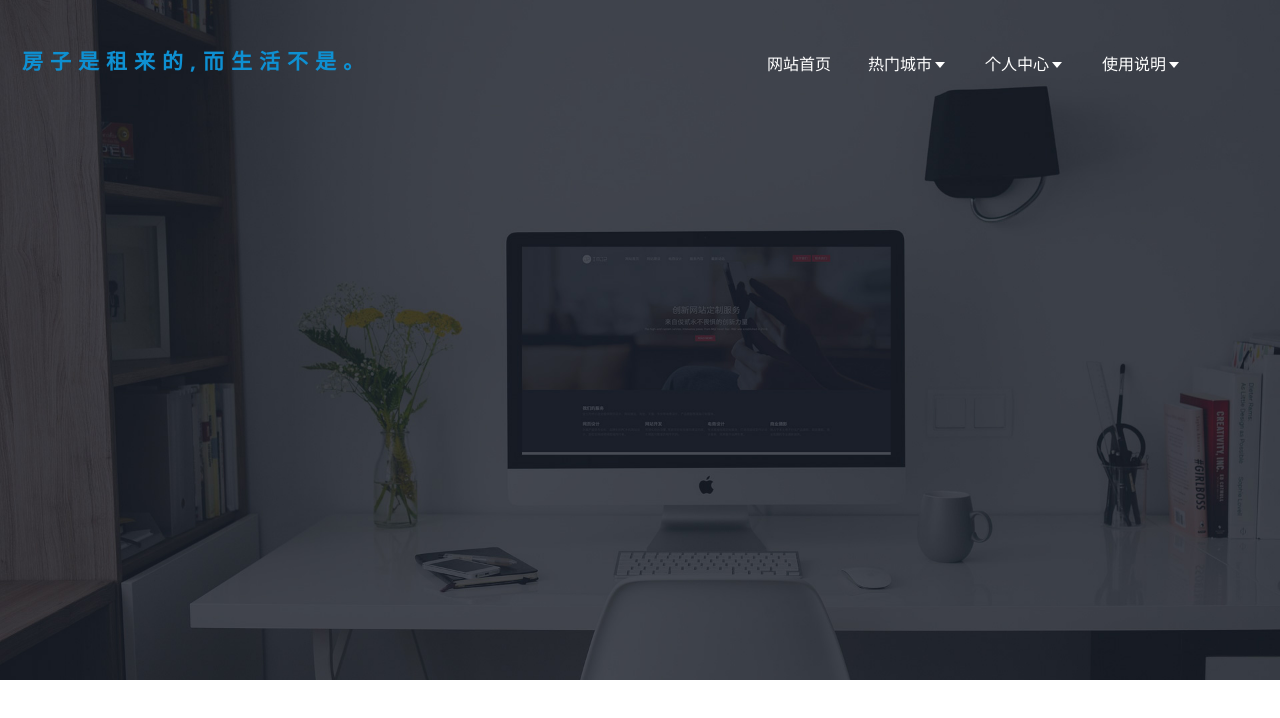
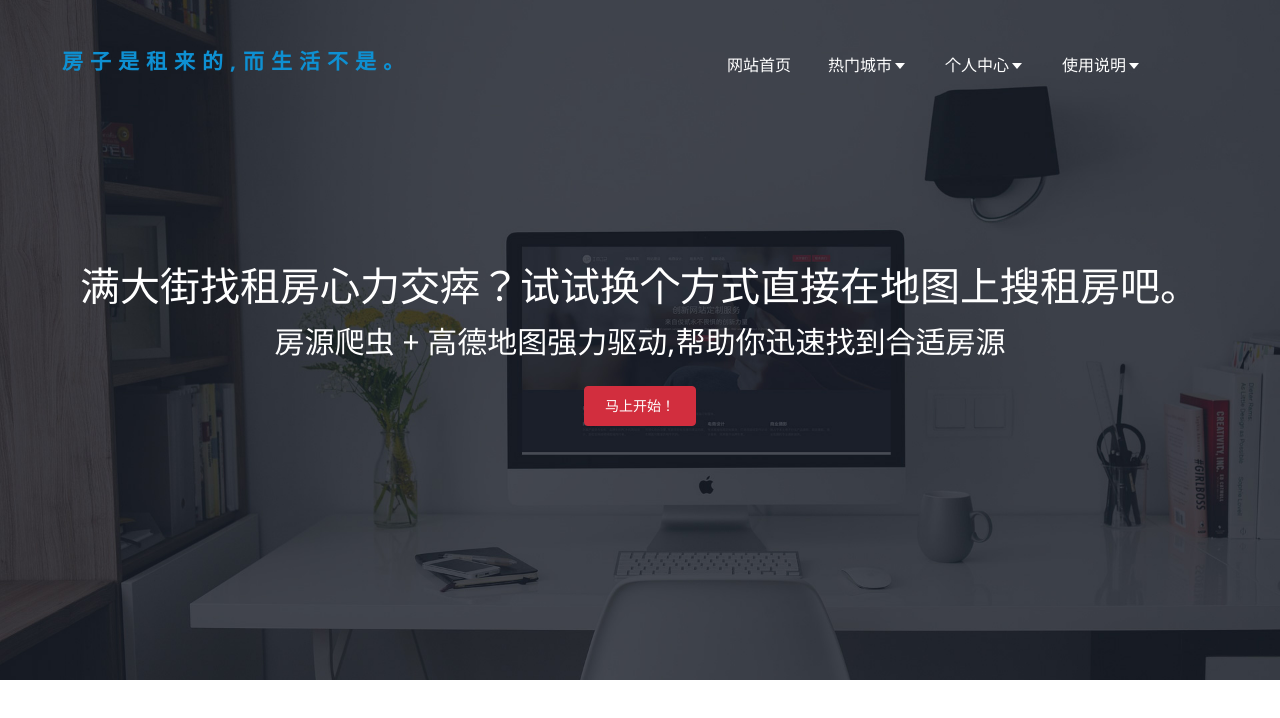
Before and after one commit to liguobao/house, a Vue app: page / in a window 1280 px wide. Shown: the top 718 px of the page. Built offline with nearby package versions, Linux system fonts and the light colour scheme.

Commit message:
feat:banner部分

```diff
--- a/src/App.vue
+++ b/src/App.vue
@@ -16,6 +16,7 @@
   }
   body{
     font-weight: 400;
+    line-height: 1.6;
     font-family: "Segoe UI","Lucida Grande",Helvetica,Arial,"Microsoft YaHei",FreeSans,Arimo,"Droid Sans","wenquanyi micro hei","Hiragino Sans GB","Hiragino Sans GB W3",FontAwesome,sans-serif;
   }
 </style>
--- a/src/components/header.vue
+++ b/src/components/header.vue
@@ -92,6 +92,10 @@
     font-size: 21px;
     font-weight: 600;
     letter-spacing: 7px;
+    transition: all 0.5s;
+    &:hover{
+      color: #095f8a;
+    }
   }
   a {
     text-decoration: none;
--- a/src/views/Home.vue
+++ b/src/views/Home.vue
@@ -2,7 +2,9 @@
   <div class="home">
     <Header class="header"></Header>
     <div class="banner">
-
+      <h2 class="slogan">满大街找租房心力交瘁？试试换个方式直接在地图上搜租房吧。</h2>
+      <p class="sub-slogan">房源爬虫 + 高德地图强力驱动,帮助你迅速找到合适房源</p>
+      <el-button type="danger" class="start">马上开始！</el-button>
     </div>
   </div>
 </template>
@@ -14,15 +16,40 @@
   .header{
     position: absolute;
     top: 45px;
-    left: 0;
+    left: 50%;
     padding: 0 22px;
-    width: 100%;
+    width: 1200px;
+    transform: translateX(-50%);
   }
   .banner{
     background: url("./../images/banner1.jpg") no-repeat;
     background-position: center;
     background-size: cover;
     height: 680px;
+    display: flex;
+    align-items: center;
+    flex-direction: column;
+    justify-content: center;
+    color: #fff;
+    font-weight: 400;
+    .slogan{
+      font-size: 40px;
+      font-weight: inherit;
+    }
+    .sub-slogan{
+      font-weight: inherit;
+      font-size: 30px;
+    }
+    .start{
+      margin-top: 20px;
+      background: #d22e3e;
+      border-color: #d22e3e;
+      transition: all 0.3s;
+      &:hover{
+        background: #ba1f2e;
+        border-color: #ba1f2e;
+      }
+    }
   }
 </style>
 <script>
```
